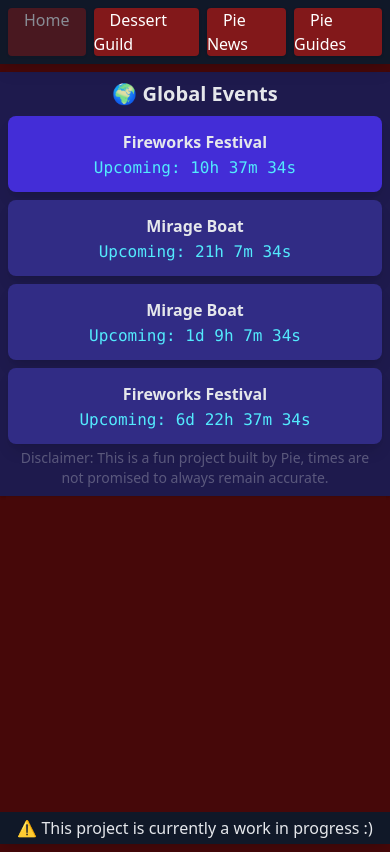
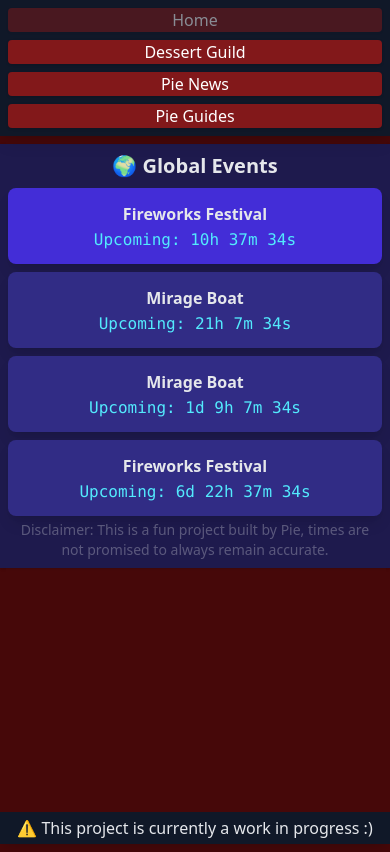
Before and after one commit to ftwpie/ftwpie.github.io, a plain HTML site: page index.html in a window 390 px wide. Drawn offline with Linux system fonts and the light colour scheme.

Commit message:
adapt for mobile

```diff
--- a/index.html
+++ b/index.html
@@ -12,7 +12,7 @@
 
   <div class="flex flex-col flex-start space-y-2">
       <nav class="bg-gray-900 sticky top-0 shadow-lg w-full z-50">  <!-- Adjust colors to match your theme -->
-      <ul class="flex space-x-2 text-white w-full p-2 justify-center">
+          <ul class="flex space-x-0 space-y-2 text-white w-full p-2 justify-center flex-col md:flex-row md:space-y-0 md:space-x-2 text-center">
             <li class="opacity-50 bg-red-900 rounded shadow cursor-pointer hover:bg-rose-800">
               <a href="/" class="text-base px-4 hover:underline">Home</a>
             </li>
```
Also changed, not shown: dessert.html (+1 -1 lines), guides.html (+1 -1 lines), news.html (+1 -1 lines), css/output.css. Lines whose indentation alone changed are shown as unchanged.
